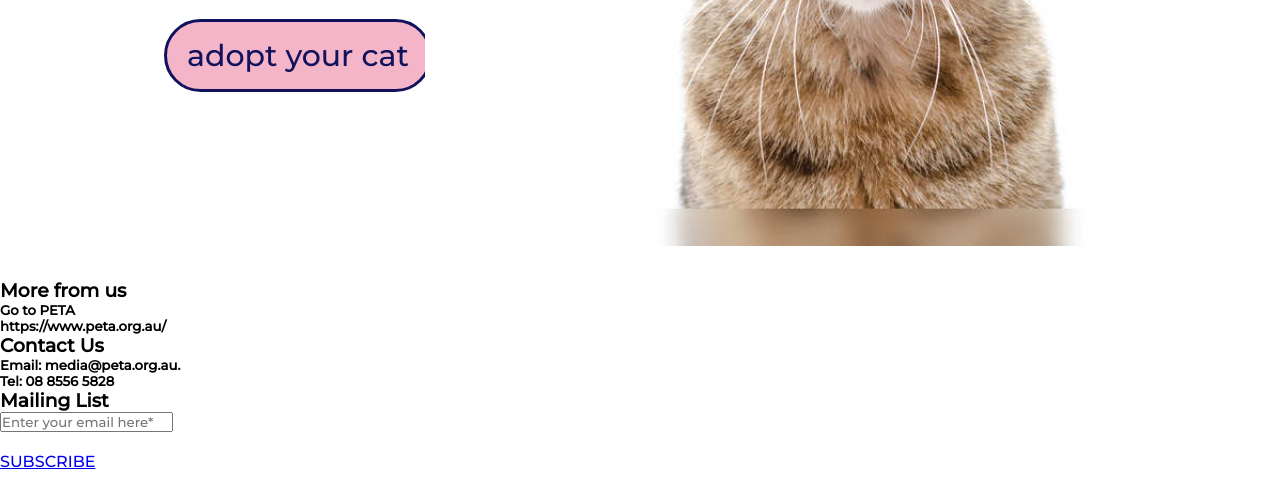
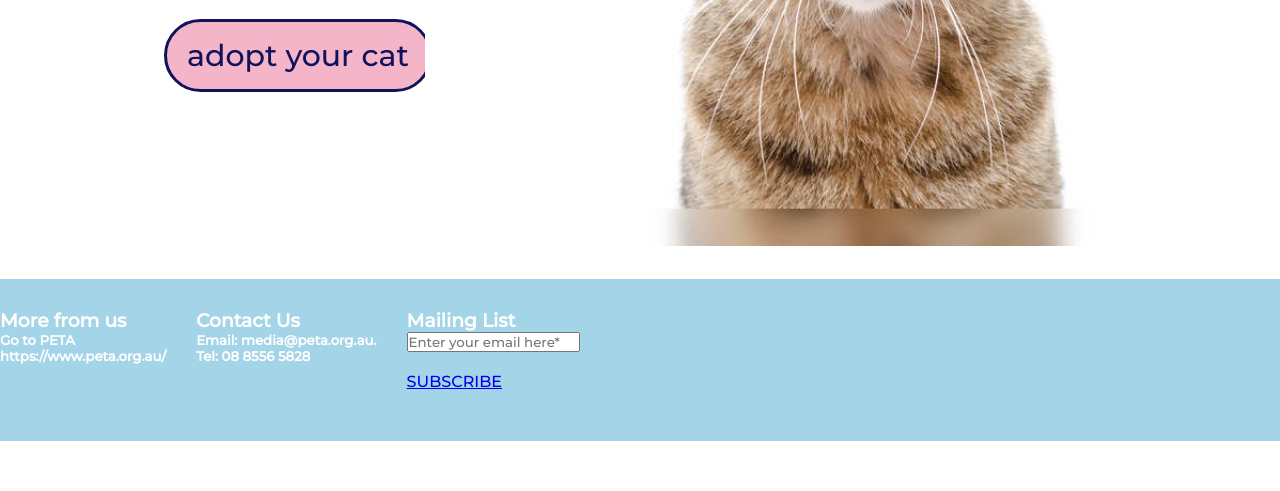
Before and after one commit to Ireneli1106/deco1016_A5-3, a plain HTML site: page index.html in a window 1280 px wide. Shown: the part 521-1012 px from the top of the page. After the commit the page ends 962 px from the top, so only its background shows below. Drawn offline with Linux system fonts and the light colour scheme.

Commit message:
add css of buttomnavigation

```diff
--- a/index.html
+++ b/index.html
@@ -40,18 +40,18 @@
    <img src="images/p1cat.jpg"  class="p1cat" >
     </div>
 
-<div id="bottomNavigator2">
+<div id="bottomNavigator">
         		<div class="row margin-left">
-        			<div class="col-sm-12 col-md-3 text-left">
+        			<div class="bottom">
         				<h3>More from us</h3>
         				<h5>Go to PETA<br>https://www.peta.org.au/</h5>
         			</div>
-        			<div class="col-sm-12 col-md-3 text-left">
+        			<div class="bottom">
         				<h3>Contact Us</h3>
         				<h5>Email: media@peta.org.au.</h5>
         				<h5>Tel: 08 8556 5828</h5>
         			</div>
-        			<div class="col-sm-12 col-md-3 text-left">
+        			<div class="bottom">
         				<h3>Mailing List</h3>
         				<div><input type="text" class="form-control" placeholder="Enter your email here*"></div>
         				<div style="margin: 20px 0;"><a href="javascript:void(0);" class="btn-subscribe">SUBSCRIBE</a></div>
--- a/style.css
+++ b/style.css
@@ -16,6 +16,25 @@
   padding-right:5%;
   box-sizing: border-box;
   position:relative;
+}
+
+#bottomNavigator {
+	background-color: rgb(164, 212, 231);
+	color: #FFFFFF;
+	padding: 30px 0px;
+	margin: 0 0;
+}
+.row {
+	display: flex;
+ 	margin-right: -15px;
+  	margin-left: -15px;
+}
+
+.bottom{
+  position: relative;
+    min-height: 1px;
+    padding-right: 15px;
+    padding-left: 15px;
 }
 
 /** page1 **/
```
Also changed, not shown: c.html (+4 -4 lines), page2.html (+4 -4 lines), page4(about us).html (+4 -4 lines), page5(inventory).html (+4 -4 lines).
